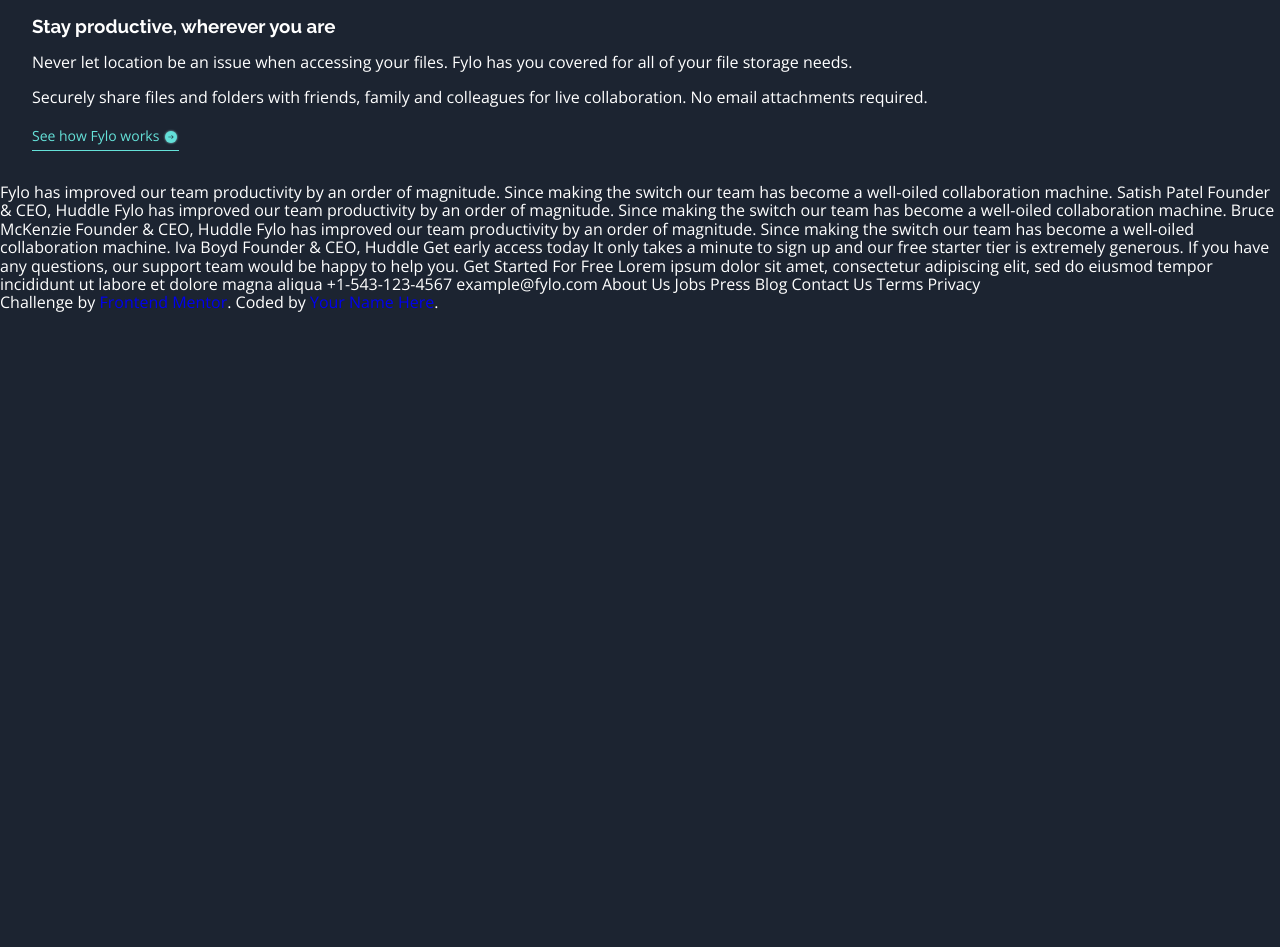
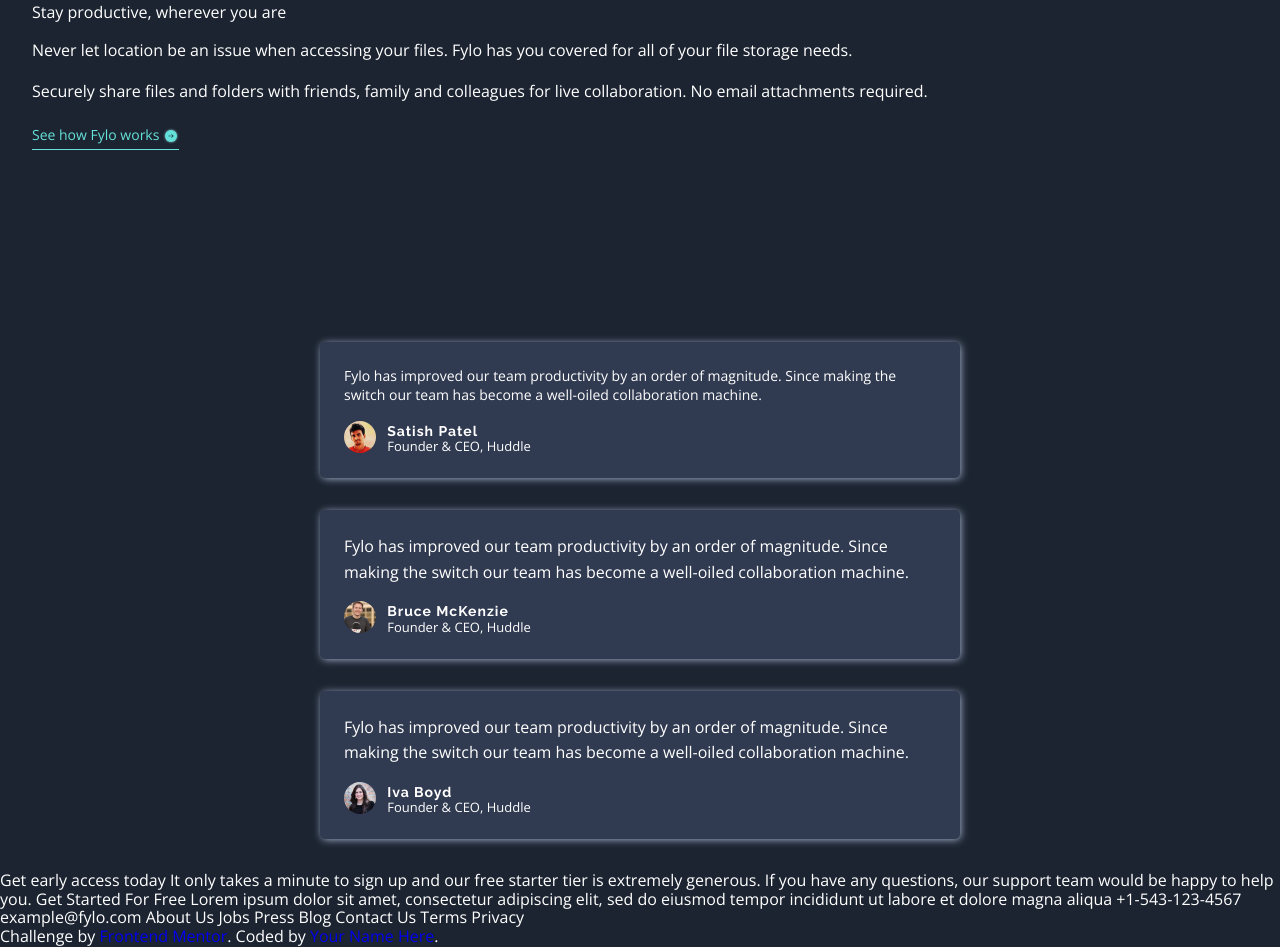
Before and after one commit to fran-cisko/landing-page_frontend-mentor_mfirst, a plain HTML site: page index.html in a window 1280 px wide. Shown: the part 2326-3273 px from the top of the page. Before the commit the page ends 2639 px from the top, so only its background shows below. Drawn offline with nearby package versions, Linux system fonts and the light colour scheme.

Commit message:
testimonials

```diff
--- a/index.html
+++ b/index.html
@@ -45,7 +45,7 @@
         <figure class="about__features--figure">
           <img src="images/icon-access-anywhere.svg" alt="" class="about__features--img">
         </figure>
-        <h3>  Access your files, anywhere</h3>
+        <span>  Access your files, anywhere</span>
         <p class="description">
           The ability to use a smartphone, tablet, or computer to access your account means your
           files follow you everywhere.
@@ -55,7 +55,7 @@
         <figure class="about__features--figure">
           <img src="./images/icon-security.svg" alt="" class="about__features--img">
         </figure>
-        <h3>  Security you can trust</h3>
+        <span>  Security you can trust</span>
         <p class="description">
           2-factor authentication and user-controlled encryption are just a couple of the security
           features we allow to help secure your files.
@@ -65,7 +65,7 @@
       <div class="about__features">
         <figure class="about__features--figure">
           <img src="./images/icon-collaboration.svg" alt="" class="about__features--img"></figure>
-          <h3>Real-time collaboration</h3>
+          <span>Real-time collaboration</span>
         <p class="description">
           Securely share files and folders with friends, family and colleagues for live collaboration.
           No email attachments required.
@@ -74,7 +74,7 @@
       <div class="about__features">
       <figure class="about__features--figure">
         <img src="./images/icon-access-anywhere.svg" alt="" class="about__features--img"></figure>
-        <h3>Store any type of file</h3>
+        <span>Store any type of file</span>
         <p class="description">
           Whether you're sharing holidays photos or work documents, Fylo has you covered allowing for all
           file types to be securely stored and shared.
@@ -85,17 +85,70 @@
         <figure class="about__figure">
           <img src="images/illustration-stay-productive.png" alt="" class="about__img">
         </figure>
-        <h3>Stay productive, wherever you are</h3>
-        <p class="despcription">
+        <span>Stay productive, wherever you are</span>
+        <p class="description">
           Never let location be an issue when accessing your files. Fylo has you covered for all of your file
           storage needs.
         </p>
-        <p class="despcription">
+        <p class="description">
           Securely share files and folders with friends, family and colleagues for live collaboration. No email
           attachments required.
         </p>
         <a href="" class="bottom_more-info">See how Fylo works <img class="bottom_more-info--arrow" src="./images/icon-arrow.svg" alt="" ></a>
       </div>
+    </section>
+
+<!--================= Testimonials ====================-->
+    <section class="testimonials section">
+
+      <article class="card">
+        <p class="card__copy">
+          Fylo has improved our team productivity by an order of magnitude. Since making the switch our team has
+          become a well-oiled collaboration machine.
+        </p>
+        <div class="card__profile">
+          <figure class="card__figure">
+            <img src="./images/profile-1.jpg" alt="profile picture" class="card__img">
+          </figure>
+          <div class="card__profile--info">
+            <span class="card__name"><strong>Satish Patel</strong></span>
+            <div class="card__job">Founder & CEO, Huddle</div>
+          </div>
+        </div>
+      </article>
+
+      <article class="card">
+        <p class="description">
+          Fylo has improved our team productivity by an order of magnitude. Since making the switch our team has
+          become a well-oiled collaboration machine.
+        </p>
+        <div class="card__profile">
+          <figure class="card__figure">
+            <img src="./images/profile-2.jpg" alt="profile picture" class="card__img">
+          </figure>
+          <div class="card__profile--info">
+            <span class="card__name"><strong>Bruce McKenzie</strong></span>
+            <div class="card__job">Founder & CEO, Huddle
+          </div>
+        </div>
+      </article>
+
+      <article class="card">
+        <p class="description">
+          Fylo has improved our team productivity by an order of magnitude. Since making the switch our team has
+          become a well-oiled collaboration machine.
+        </p>
+        <div class="card__profile">
+          <figure class="card__figure">
+            <img src="./images/profile-3.jpg" alt="profile picture" class="card__img">
+          </figure>
+          <div class="card__profile--info">
+            <span class="card__name"><strong>Iva Boyd</strong></span>
+            <div class="card__job">Founder & CEO, Huddle</div>
+          </div>
+        </div>
+      </article>
+
     </section>
 
   </main>
@@ -105,23 +158,6 @@
 
 <div>
 
-Fylo has improved our team productivity by an order of magnitude. Since making the switch our team has
-become a well-oiled collaboration machine.
-
-Satish Patel
-Founder & CEO, Huddle
-
-Fylo has improved our team productivity by an order of magnitude. Since making the switch our team has
-become a well-oiled collaboration machine.
-
-Bruce McKenzie
-Founder & CEO, Huddle
-
-Fylo has improved our team productivity by an order of magnitude. Since making the switch our team has
-become a well-oiled collaboration machine.
-
-Iva Boyd
-Founder & CEO, Huddle
 
 Get early access today
 
--- a/styles.scss
+++ b/styles.scss
@@ -16,7 +16,7 @@
     --bg-main:hsl(217, 28%, 15%);
     --bg-wave: hsl(218, 28%, 13%);
     --bg-footer:hsl(216, 53%, 9%);
-    --bg-testimonials: hsl(219, 30%, 18%);
+    --bg-testimonials: hsl(221, 25%, 25%);
   /*== Acent ==*/
     --cta-gradient-acent: hsl(176, 68%, 64%);
     --cta-gradient-acent-second:hsl(198, 60%, 50%);
@@ -40,7 +40,8 @@
   --normal-font-size: .875rem; /*body copy 14px according to designer's request */
 
   --small-font-size: .813rem;
-  --smaller-font-size: .75rem;
+  --smaller-font-size: .7rem;
+  // --smaller-font-size: .75rem;
 
   /*========== Font weight ==========*/
   /* --font-medium: 500;
@@ -314,3 +315,53 @@ line-height:200%;
 .bottom_more-info--arrow{
   vertical-align:middle;
 }
+
+
+.testimonials{
+  padding-top: 8rem;
+}
+
+.card{
+  width: 100%;
+  max-width:40rem;
+  margin: 0 auto;
+  background-color: var(--bg-testimonials);
+  border-radius: 5px;
+  box-shadow: 1px 1px 8px -1px hsl(221, 47%, 82%);
+  padding:1.5rem 1.5rem;
+  margin-top: 2rem;
+
+    &__copy{
+      font-size: var(--small-font-size);
+      line-height:1.4;
+    }
+    &__profile{
+      display:flex;
+      padding-top:1rem;
+    }
+      &__figure{
+      width:2rem;
+      height:2rem;
+      }
+
+        &__img{
+        width:100%;
+        border-radius: 50%;
+        }
+
+      &__profile--info{
+        flex-direction:column;
+        padding-left: .7rem;
+
+      }
+
+        &__name{
+          font-family: var(--spotlight-font);
+          font-size: var(--small-font-size);
+          letter-spacing: 1px;
+        }
+        &__job{
+          font-size: var(--smaller-font-size);
+        }
+
+}
```
Also changed, not shown: styles.css, 1 other file.
